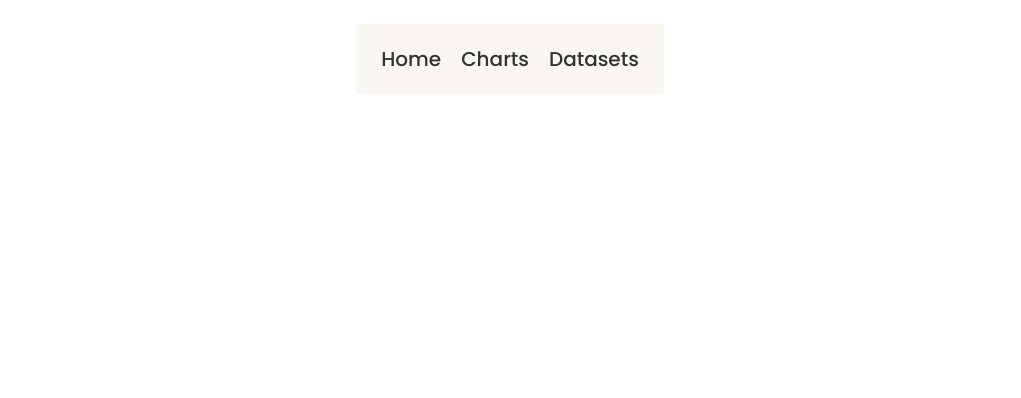
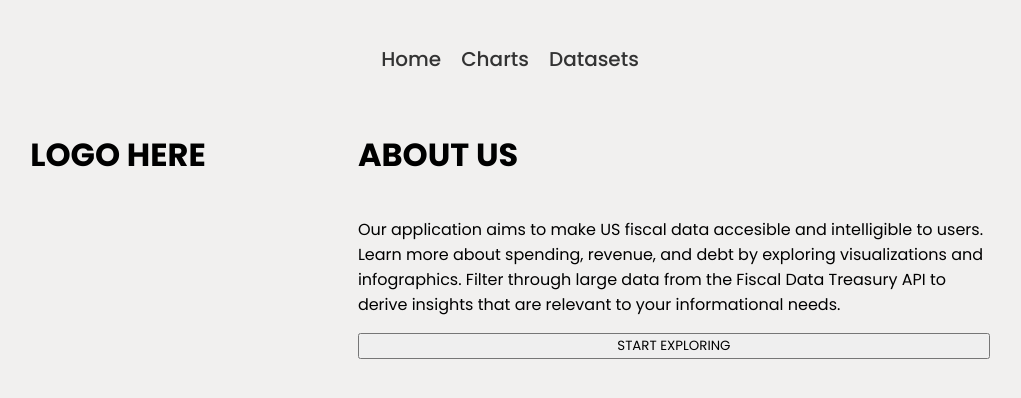
Before and after one commit to jdinh11/inst377-finalproject, a plain HTML site: page index.html in a window 1280 px wide. Shown: the whole page, without its empty margins (130-1151 px from the left). Drawn offline with Linux system fonts and the light colour scheme.

Commit message:
Updated files

```diff
--- a/index.html
+++ b/index.html
@@ -8,11 +8,25 @@
     <body>
 
         <!-- Navigation Bar -->
-        <ul class="nav-bar">
-            <li><a href="index.html">Home</a></li>
-            <li><a href="charts.html">Charts</a></li>
-            <li><a href="datasets.html">Datasets</a></li>
-        </ul>
+        <div class="main-nav">
+            <ul class="nav-bar">
+                <li><a href="index.html">Home</a></li>
+                <li><a href="charts.html">Charts</a></li>
+                <li><a href="datasets.html">Datasets</a></li>
+            </ul>
+        </div>
+
+        <div class="main-content">
+            <div class="left-logo">
+                <h1>LOGO HERE</h1>
+            </div>
+
+            <div class="about-us">
+                <h1>ABOUT US</h1>
+                <p>Our application aims to make US fiscal data accesible and intelligible to users. Learn more about spending, revenue, and debt by exploring visualizations and infographics. Filter through large data from the Fiscal Data Treasury API to derive insights that are relevant to your informational needs.</p>
+                <button onclick="">START EXPLORING</button>
+            </div>
+        </div>
 
         <script src="script.js"></script>
     </body>
--- a/styles.css
+++ b/styles.css
@@ -7,14 +7,17 @@ body {
     display: flex;
     align-items: center;
     justify-content: center;
+    flex-direction: column;
+    background-color: #f1f0ef;
+}
+
+.main-nav {
+    display: flex;
 }
 
 .nav-bar {
     display: flex;
     align-items: center;
-    justify-content: center;
-    text-align: center;
-    background-color: #faf6f2;
     padding: 20px 15px;
 }
 
@@ -25,6 +28,7 @@ body {
 }
 
 .nav-bar li a {
+    position: relative;
     color: #333;
     font-size: 20px;
     font-weight: 500;
@@ -47,3 +51,17 @@ body {
 .nav-bar li a:hover:before {
     width: 100%
 }
+
+.main-content {
+    display: flex;
+    flex-direction: row;
+    justify-content: space-evenly;
+}
+
+.about-us {
+    display: flex;
+    flex-direction: column;
+    align-items: left;
+    justify-content: flex-end;
+    flex-basis: 50%;
+}
```
